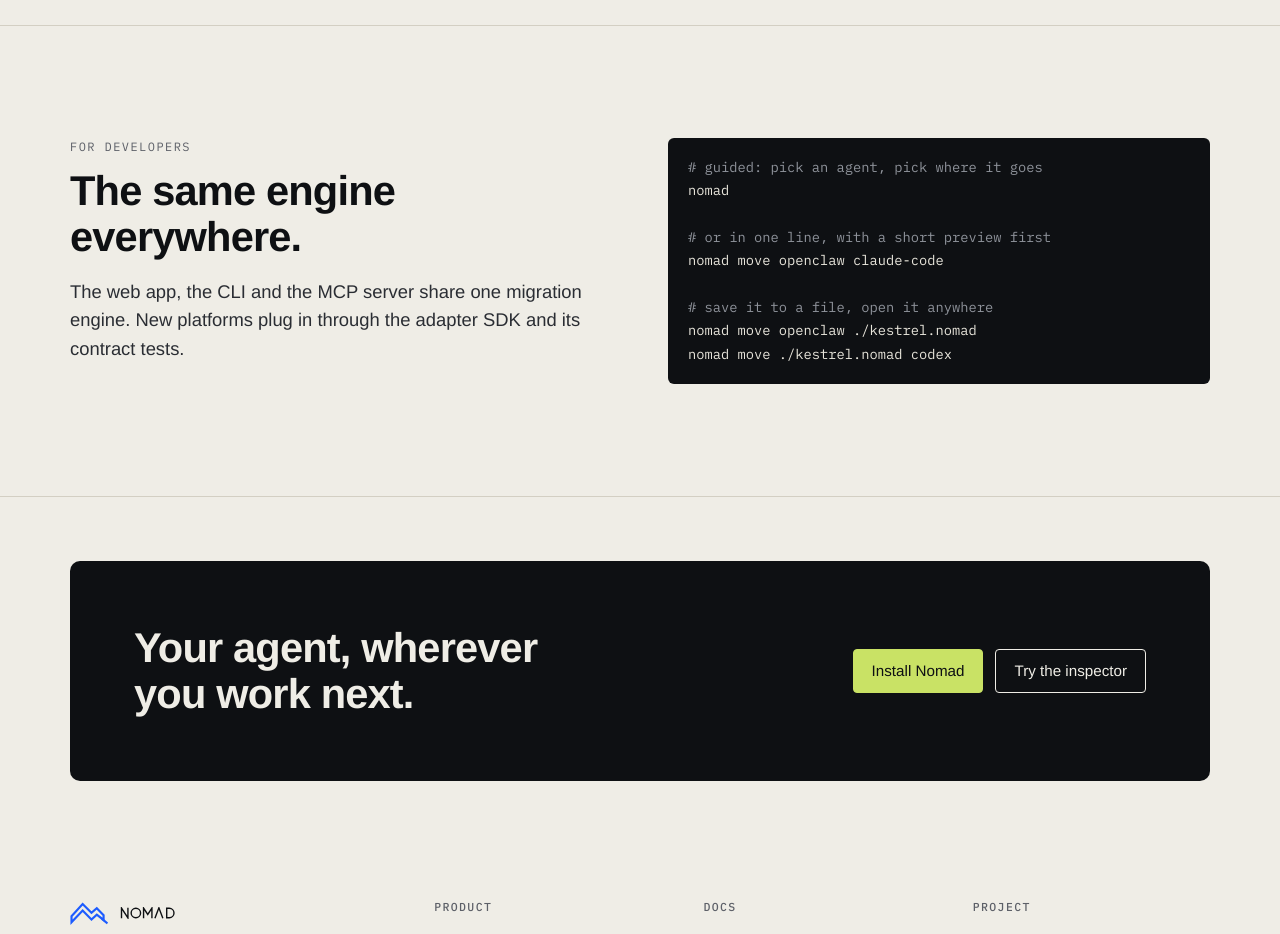
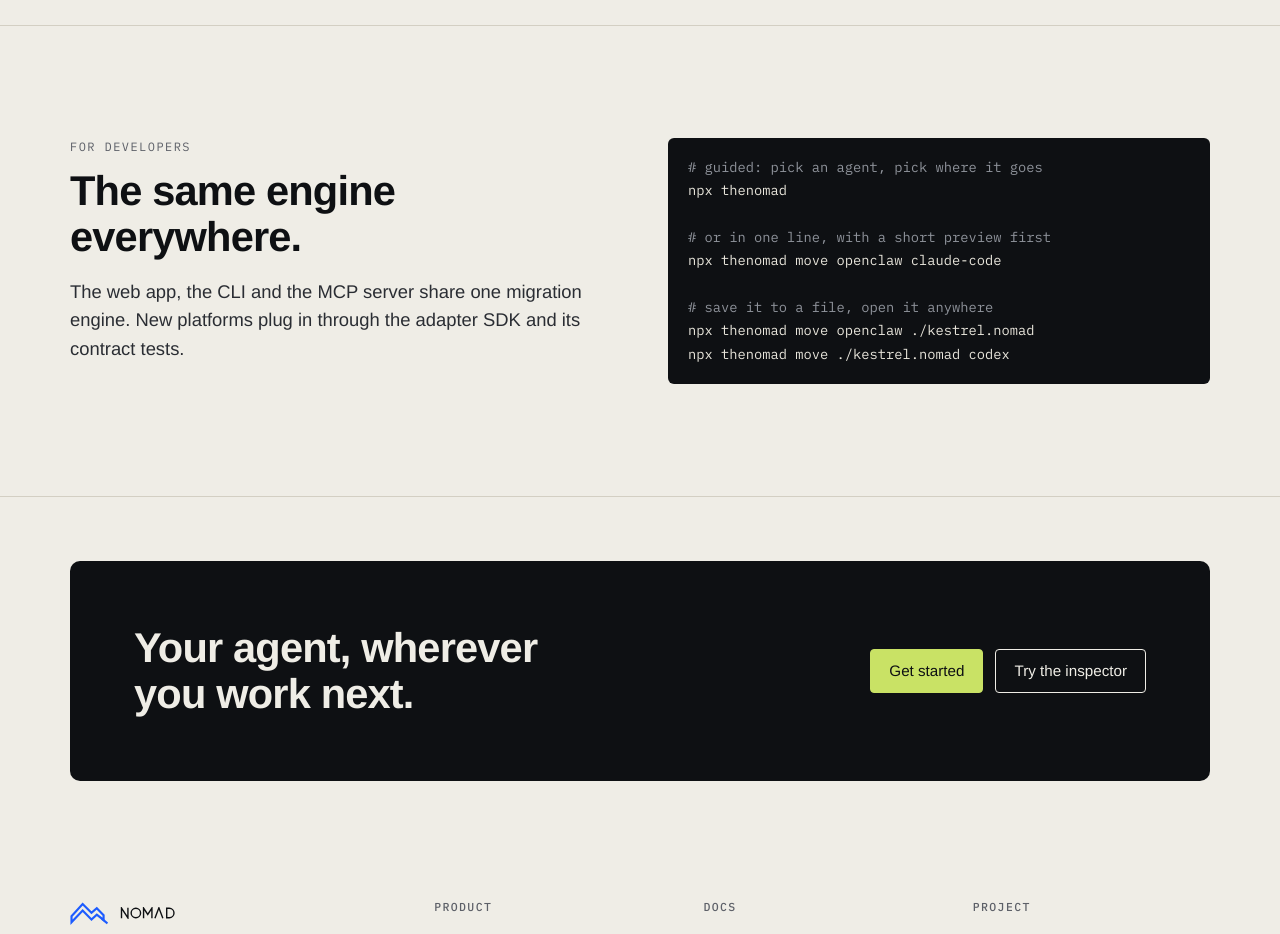
Before and after one commit to kadiri-seer/nomad, a Next.js app in the folder apps/web/: page / in a window 1280 px wide. Shown: the part 4540-5474 px from the top of the page. Built offline with nearby package versions, Linux system fonts and the light colour scheme; no server answers.

Commit message:
Show npx thenomad on the homepage and set the site URL for link previews

```diff
--- a/apps/web/app/layout.tsx
+++ b/apps/web/app/layout.tsx
@@ -5,7 +5,11 @@ import "@fontsource/ibm-plex-mono/500.css";
 import "./globals.css";
 import { SiteHeader } from "@/components/SiteHeader";
 
+// Absolute URLs for link previews. Vercel provides the production host; NEXT_PUBLIC_SITE_URL overrides it (for a custom domain).
+const site = process.env.NEXT_PUBLIC_SITE_URL ?? (process.env.VERCEL_PROJECT_PRODUCTION_URL ? `https://${process.env.VERCEL_PROJECT_PRODUCTION_URL}` : "http://127.0.0.1:4317");
+
 export const metadata: Metadata = {
+  metadataBase: new URL(site),
   title: { default: "Nomad: move AI agents between platforms", template: "%s | Nomad" },
   description:
     "Nomad moves AI agents between OpenClaw, Claude Code, Codex, Hermes and more. It preserves identity, memory and skills, previews every change and keeps backups.",
--- a/apps/web/app/page.tsx
+++ b/apps/web/app/page.tsx
@@ -190,11 +190,11 @@ export default function Home() {
             </div>
             <pre className="code" aria-label="Command line example">
               <span className="c"># guided: pick an agent, pick where it goes</span>
-              {"\nnomad\n\n"}
+              {"\nnpx thenomad\n\n"}
               <span className="c"># or in one line, with a short preview first</span>
-              {"\nnomad move openclaw claude-code\n\n"}
+              {"\nnpx thenomad move openclaw claude-code\n\n"}
               <span className="c"># save it to a file, open it anywhere</span>
-              {"\nnomad move openclaw ./kestrel.nomad\nnomad move ./kestrel.nomad codex"}
+              {"\nnpx thenomad move openclaw ./kestrel.nomad\nnpx thenomad move ./kestrel.nomad codex"}
             </pre>
           </div>
         </section>
@@ -205,7 +205,7 @@ export default function Home() {
               <h2>Your agent, wherever you work next.</h2>
               <div className="row">
                 <Link href="/docs" className="btn btn-lime">
-                  Install Nomad
+                  Get started
                 </Link>
                 <Link href="/inspect" className="btn btn-ghost" style={{ color: "var(--paper)" }}>
                   Try the inspector
```
